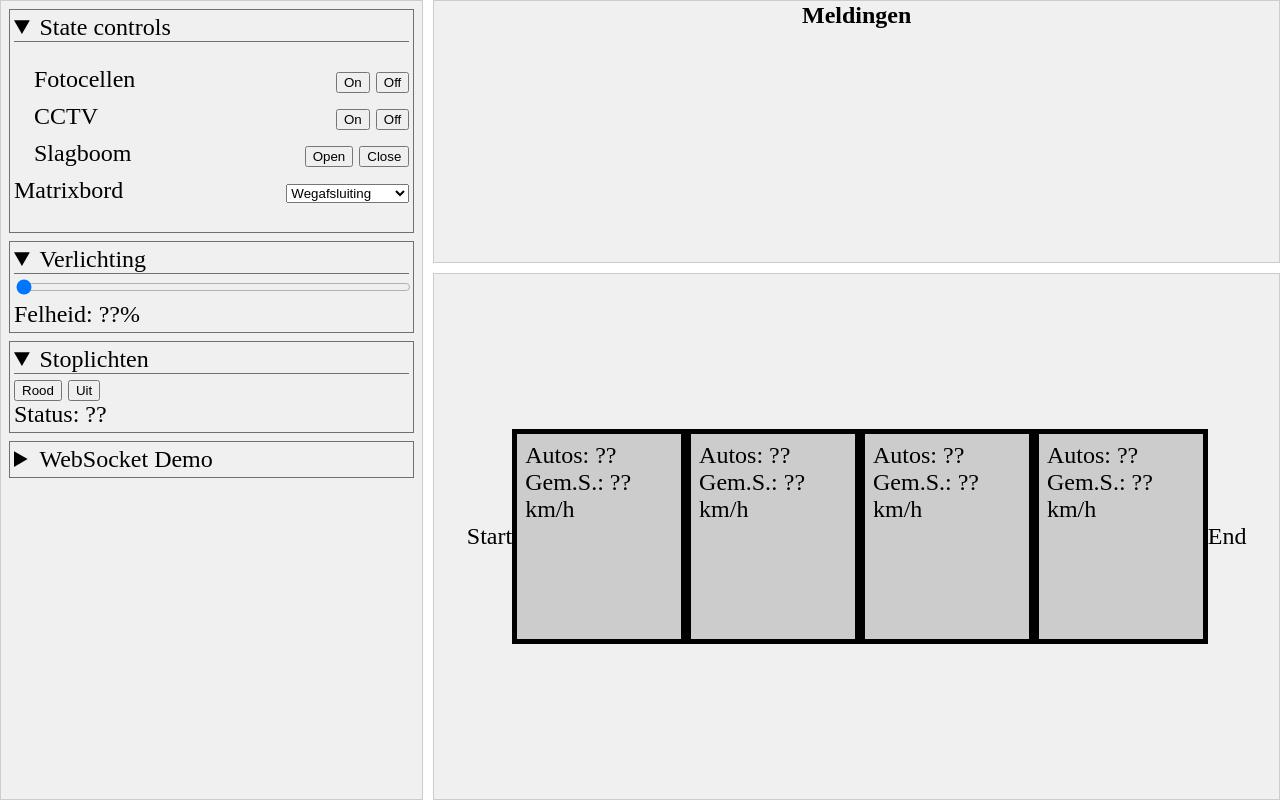
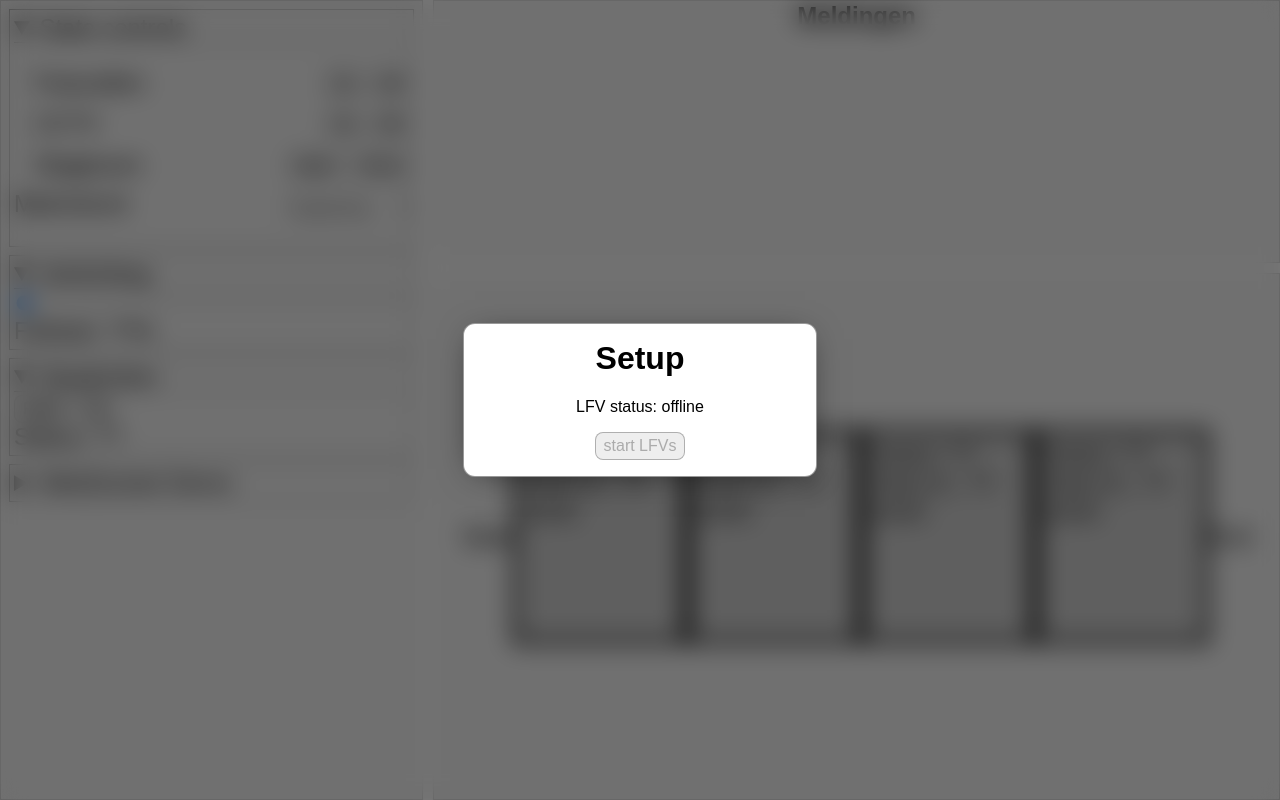
Before and after one commit to lonkaars/avans-tunnel, a plain HTML site: page ui/index.html in a window 1280 px wide. Drawn offline with Linux system fonts and the light colour scheme.

Commit message:
add setup dialog on startup

```diff
--- a/ui/css/style.css
+++ b/ui/css/style.css
@@ -5,7 +5,11 @@ body, html {
 	display: flex;
 	justify-content: center;
 	align-items: center;
+	font-family: sans-serif;
 }
+
+* { user-select: none; }
+*:focus { outline: none; }
 
 .container {
 	display: grid;
@@ -134,6 +138,7 @@ details {
 
 details summary {
 	user-select: none;
+	cursor: pointer;
 }
 
 details[open] summary {
@@ -148,13 +153,17 @@ dialog {
 	z-index: 999;
 	min-width: 320px;
 	text-align: center;
+	border-radius: 12px;
+	border: 1px solid #0006;
+	box-shadow: 0 4px 32px -12px #000a;
 }
 ::backdrop {
-  background-color: #000;
-  opacity: 0.75;
+  background-color: #0008;
+  /* opacity: 0.6; */
+	backdrop-filter: blur(12px);
 }
 
-dialog h1 {
+.blink {
 	animation-name: blink;
 	animation-duration: 150ms;
 	animation-direction: alternate;
@@ -166,3 +175,23 @@ dialog h1 {
   from { color: red; }
   to { color: black; }
 }
+
+.padtop { margin-top: 16px; }
+dialog h1 { margin-top: 0; }
+
+button {
+	font-size: 1rem;
+	border-radius: 8px;
+	border: 1px solid #0004;
+	padding: 4px 8px;
+	cursor: pointer;
+	background-color: #0001;
+}
+
+button[disabled] {
+	cursor: not-allowed;
+}
+
+button:not([disabled]):active {
+	background-color: #0004;
+}
--- a/ui/index.html
+++ b/ui/index.html
@@ -10,9 +10,19 @@
 </head>
 
 <body>
+	<dialog id="setupDialog">
+		<h1>Setup</h1>
+		<div>LFV status: <span id="lfvReadyValue">offline</span></div>
+		<div class="padtop">
+			<button disabled value="true" id="lfvReadyBtn" onclick="api.msg.send.start(this)">start LFVs</button>
+		</div>
+	</dialog>
+	<script>document.getElementById("setupDialog").showModal()</script>
 	<dialog id="sosDialog">
-		<h1>SOS!!!</h1>
-		<button value="false" onclick="api.msg.send.sos(this)">stop!!</button>
+		<h1 class="blink">SOS!!!</h1>
+		<div class="padtop">
+			<button value="false" onclick="api.msg.send.sos(this)">stop!!</button>
+		</div>
 	</dialog>
 	<div class="container">
 		<div class="section overview_control">
--- a/ui/js/api.js
+++ b/ui/js/api.js
@@ -51,11 +51,24 @@ const api = {
 		},
 		sos: on => {
 			document.getElementById("sosDialog")[on ? "showModal" : "close"]();
+		},
+		lfvReady: msg => {
+			var { ready } = msg;
+			document.getElementById("lfvReadyValue").innerText = ready ? "online" : "offline";
+			var btn = document.getElementById("lfvReadyBtn")
+			if (ready) {
+				btn.removeAttribute("disabled");
+			} else {
+				btn.setAttribute("disabled", true);
+			}
+		},
+		start: () => {
+			document.getElementById("setupDialog").close();
 		}
 	},
 	msg: {
 		send: {
-			allState: () => send({ type: 'allState' }),
+			connected: () => send({ type: 'connected' }),
 			helloWorld: () => send({ type: 'helloWorld' }),
 			barrier: el => {
 				var open = el.value == "true"; // string to boolean
@@ -91,6 +104,10 @@ const api = {
 				var statusSOS = el.value == "true";
 				send({ type: 'sosBericht', statusSOS });
 				api.update.sos(statusSOS);
+			},
+			start: el => {
+				send({ type: 'start' });
+				api.update.start();
 			}
 		},
 		handle: {
@@ -109,6 +126,7 @@ const api = {
 			]),
 			autoPerZone: msg => api.update.carCount(msg.autos),
 			sosBericht: msg => api.update.notifications(msg),
+			lfvReady: msg => api.update.lfvReady(msg),
 		},
 	},
 };
--- a/ui/js/socket.js
+++ b/ui/js/socket.js
@@ -22,5 +22,5 @@ ws.addEventListener("close", () => {
 });
 
 ws.addEventListener("open", _ev => {
-	api.msg.send.allState();
+	api.msg.send.connected();
 });
--- a/ui/websocket_output.json
+++ b/ui/websocket_output.json
@@ -14,5 +14,7 @@
 { "type": "trafficLights", "state": "red" }
 { "type": "helloWorld" }
 { "type": "helloWorld" }
-{ "type": "allState" }
-{ "type":"sosBericht", "statusSOS":false }
+{ "type": "sosBericht", "statusSOS":false }
+{ "type": "connected" }
+{ "type": "lfvReady","ready": true }
+{ "type": "start" }
```
